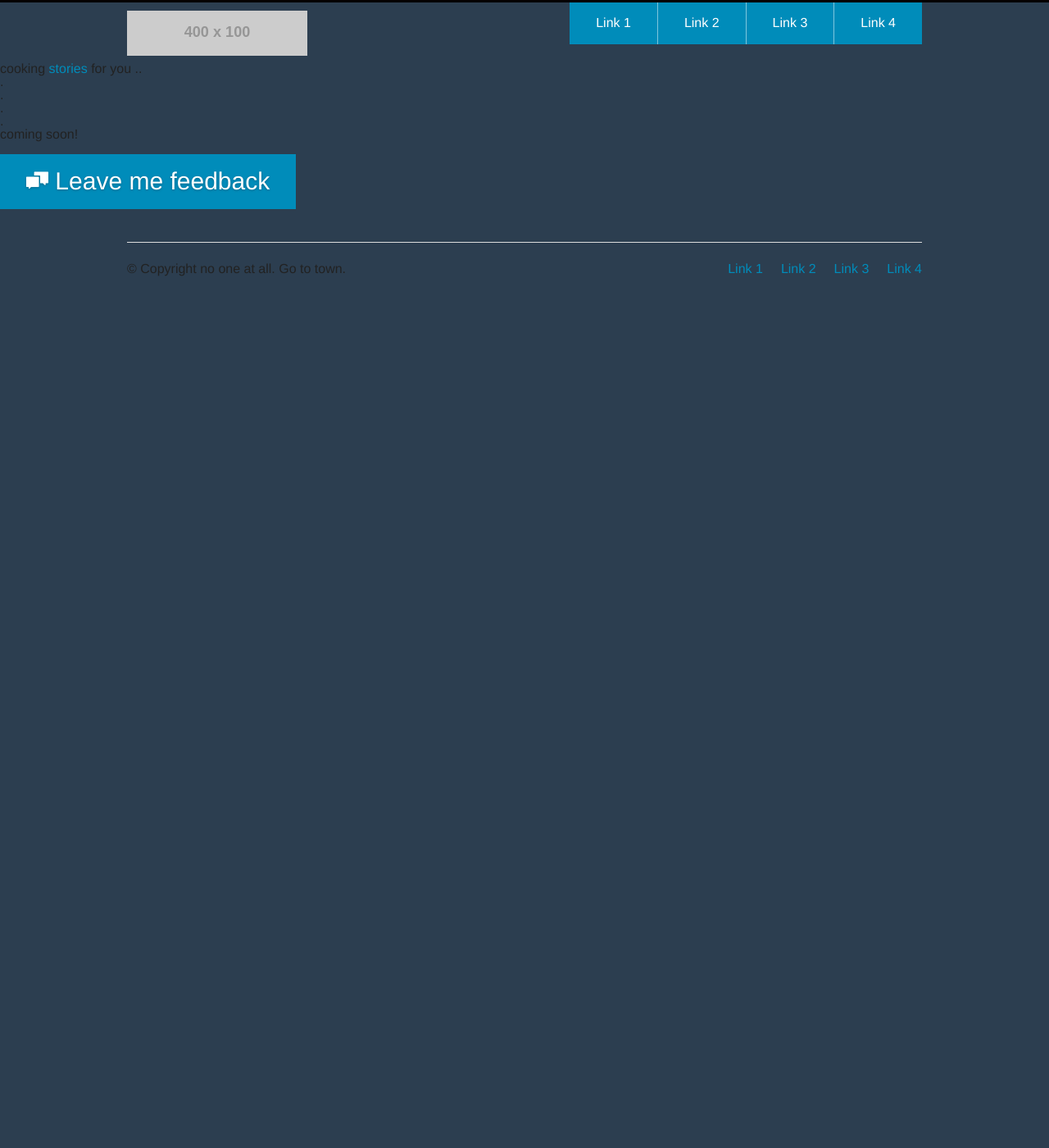
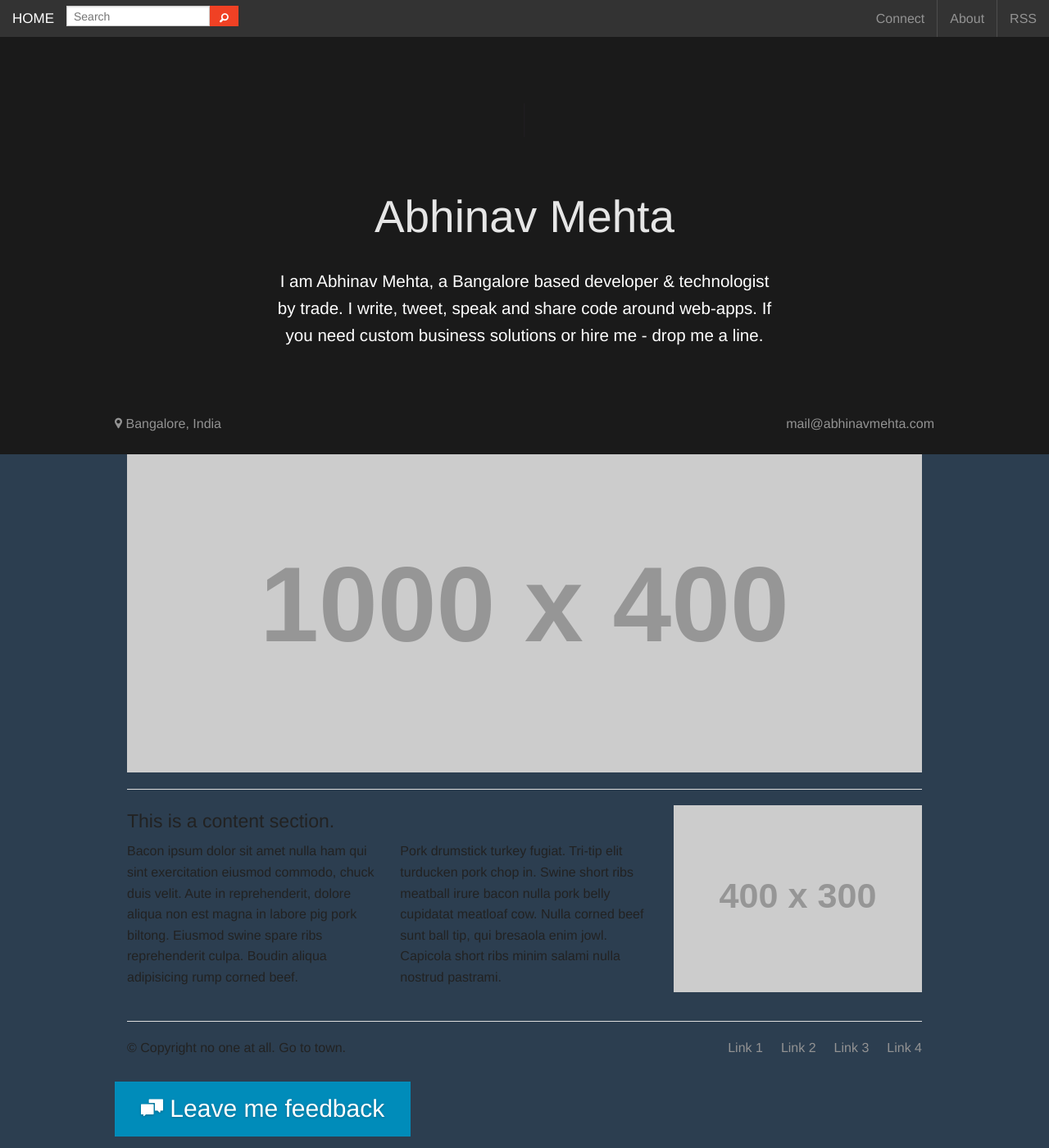
Before and after one commit to mehta/mehta.github.io, a Jekyll site: the page built from index.html, in a window 1280 px wide and 1400 px high. Shown: the whole window at 82% size. Built offline with Jekyll 4.4.1, drawn with Linux system fonts in a browser that asks for light colours; the list of posts is cut into pages by our own code.

Commit message:
added: first design of header-html

```diff
--- a/_includes/footer.html
+++ b/_includes/footer.html
@@ -15,6 +15,9 @@
       </div>
     </div>
   </div>
+
+  <a href="https://github.com/mehta/feedback/issues/new" data-dropdown="drop1" style="font-size: 30px; text-shadow: 0 1px 3px rgba(0,0,0,0.25); color: #fff" class="fi-comments style4 button" target="_blank">    Leave me feedback</a><br>
+
 </footer>
 
 <!-- DEFERRED JS -->
--- a/_includes/header.html
+++ b/_includes/header.html
@@ -1,4 +1,4 @@
-<head>
+<header>
   {% include meta.html %}
 
   <title>{% if page.title %}{{ page.title }}{% else %}{{ site.title }}{% endif %}</title>
@@ -22,17 +22,59 @@
   <!-- Custom CSS -->
   <link rel="stylesheet" href="{{ site.assets }}/css/app.css">
 
-  <div class="row">
-    <div class="large-3 columns">
-      <h1><img data-cfsrc="http://placehold.it/400x100&amp;text=Logo" src="http://placehold.it/400x100&amp;text=Logo"></h1>
-    </div>
-    <div class="large-9 columns">
-      <ul class="button-group right">
-        <li><a href="#" class="button">Link 1</a></li>
-        <li><a href="#" class="button">Link 2</a></li>
-        <li><a href="#" class="button">Link 3</a></li>
-        <li><a href="#" class="button">Link 4</a></li>
+  <div class="fixed">
+    <nav class="top-bar" data-topbar>
+      <ul class="title-area">
+        <li class="name">
+          <h1><a href="#">HOME</a></h1>
+        </li>
+        <li class="toggle-topbar menu-icon"><a href="#"><span>Menu</span></a></li>
       </ul>
-    </div>
+
+      <section class="top-bar-section">
+        <!-- Right Nav Section -->
+        <ul class="right" style="background: transparent;">
+          <li>
+            <div class="row">
+              <div>
+                <a href="#">Connect</a>
+              </div>
+            </div>
+          </li>
+          <li class="divider"></li>
+          <li>
+            <div class="row collapse">
+              <div class="large-10 small-4 columns">
+                <a href="#">About</a>
+              </div>
+            </div>
+          </li>
+          <li class="divider"></li>
+          <li>
+            <div class="row collapse">
+              <div class="large-10 small-4 columns">
+                <a href="#">RSS</a>
+              </div>
+            </div>
+          </li>
+        </ul>
+
+        <!-- Left Nav Section -->
+        <ul class="left">
+          <li>
+            <div class="row collapse">
+              <div class="large-10 small-10 columns">
+                <input type="text" placeholder="Search">
+              </div>
+              <div class="large-2 small-2 columns">
+                <a href="#" class="alert button expand step fi-magnifying-glass size-60"></a>
+              </div>
+            </div>
+          </li>
+        </ul>
+      </section>
+    </nav>
   </div>
-</head>
+
+
+</header>
--- a/assets/css/app.css
+++ b/assets/css/app.css
@@ -1,4 +1,11 @@
 body {
   background: #2c3e50;
-  border-top: 3px solid #050000;
 }
+
+header {
+  background-color: #292929;
+}
+
+.top-bar input, .alert {
+  height: 25px;
+}
--- a/assets/css/index.css
+++ b/assets/css/index.css
@@ -1,17 +1,16 @@
 .description {
   font-size: 1.2857em;
-  max-width: 600px;
+  max-width: 605px;
   margin: 24px auto;
   font-family: "Light","Helvetica Neue","Helvetica",Arial,sans-serif;
   font-weight: normal;
   -webkit-font-smoothing: antialiased;
 }
 
-#personal-info li {
+#personal-info li, li a {
   color: #939393;
   display: inline-block;
   margin-bottom: 12px;
-  margin-right: 2em;
   -webkit-font-smoothing: antialiased;
 }
 
@@ -56,3 +55,34 @@
   text-align: center;
   margin-bottom: 0;
 }
+
+/* start: animated box */
+.spinner, #spinner {
+  width: 50px;
+  height: 50px;
+  background-color: #c76eca;
+
+  margin: 50px auto;
+  -webkit-animation: rotateplane 1.2s infinite ease-in-out;
+  animation: rotateplane 1.2s infinite ease-in-out;
+}
+
+@-webkit-keyframes rotateplane {
+  0% { -webkit-transform: perspective(120px) }
+  50% { -webkit-transform: perspective(120px) rotateY(180deg) }
+  100% { -webkit-transform: perspective(120px) rotateY(180deg)  rotateX(180deg) }
+}
+
+@keyframes rotateplane {
+  0% {
+    transform: perspective(120px) rotateX(0deg) rotateY(0deg);
+    -webkit-transform: perspective(120px) rotateX(0deg) rotateY(0deg)
+  } 50% {
+    transform: perspective(120px) rotateX(-180.1deg) rotateY(0deg);
+    -webkit-transform: perspective(120px) rotateX(-180.1deg) rotateY(0deg)
+  } 100% {
+    transform: perspective(120px) rotateX(-180deg) rotateY(-179.9deg);
+    -webkit-transform: perspective(120px) rotateX(-180deg) rotateY(-179.9deg);
+  }
+}
+/* end: animated box */
--- a/index.html
+++ b/index.html
@@ -2,12 +2,48 @@
 layout: default
 ---
 
-<div class="spinner"></div>
+  <link rel="stylesheet" href="{{ site.assets }}/css/index.css">
 
-<div class="wait">
-  cooking <a class="wait" href="http://github.com/mehta" style="text-decoration: none;">stories</a> for you ..  <br/>. <br/>. <br/>. <br/>. <br/>coming soon!
-  <br/>
-  <br/>
-  <a href="https://github.com/mehta/feedback/issues/new" data-dropdown="drop1" style="font-size: 30px; text-shadow: 0 1px 3px rgba(0,0,0,0.25); color: #fff" class="fi-comments style4 button" target="_blank">    Leave me feedback</a><br>
+  <section id="user-info">
+    <div class="spotlight">
+      <figure>
+        <img src=""><div class="spinner"></div></img>
+      </figure>
+      <h2>
+        <a href="/connect/" title="Connect">Abhinav Mehta</a>
+      </h2>
+      <p class="description">I am Abhinav Mehta, a Bangalore based developer &amp; technologist by trade. I write, tweet, speak and share code around web-apps. If you need custom business solutions or hire me - drop me a line.</p>
+    </div>
+    <ul id="personal-info" class="container row">
+      <li class="left fi-marker">
+        Bangalore, India
+      </li>
+      <li class="right">
+        <a href="mailto:mail@abhinavmehta.com">mail@abhinavmehta.com</a>
+      </li>
+    </ul>
+  </section>
 
+<div class="row">
+  <div class="large-12 columns">
+    <img data-cfsrc="http://placehold.it/1000x400&amp;text=[img]" src="http://placehold.it/1000x400&amp;text=[img]">
+    <hr>
+  </div>
 </div>
+
+<div class="row">
+  <div class="large-8 columns">
+    <h4>This is a content section.</h4>
+    <div class="row">
+      <div class="large-6 columns">
+        <p>Bacon ipsum dolor sit amet nulla ham qui sint exercitation eiusmod commodo, chuck duis velit. Aute in reprehenderit, dolore aliqua non est magna in labore pig pork biltong. Eiusmod swine spare ribs reprehenderit culpa. Boudin aliqua adipisicing rump corned beef.</p>
+      </div>
+      <div class="large-6 columns">
+        <p>Pork drumstick turkey fugiat. Tri-tip elit turducken pork chop in. Swine short ribs meatball irure bacon nulla pork belly cupidatat meatloaf cow. Nulla corned beef sunt ball tip, qui bresaola enim jowl. Capicola short ribs minim salami nulla nostrud pastrami.</p>
+      </div>
+    </div>
+  </div>
+  <div class="large-4 columns">
+    <img data-cfsrc="http://placehold.it/400x300&amp;text=[img]" src="http://placehold.it/400x300&amp;text=[img]">
+  </div>
+</div>
```
Also changed, not shown: assets/vendors/header.js/headroom.min.js (added).
